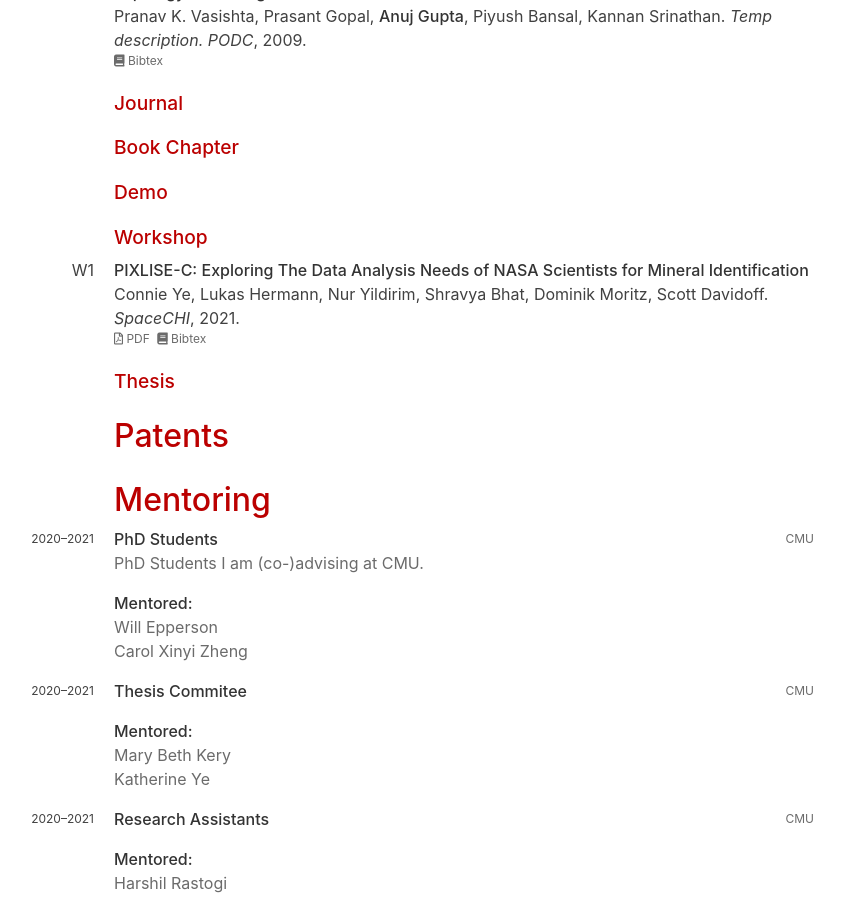
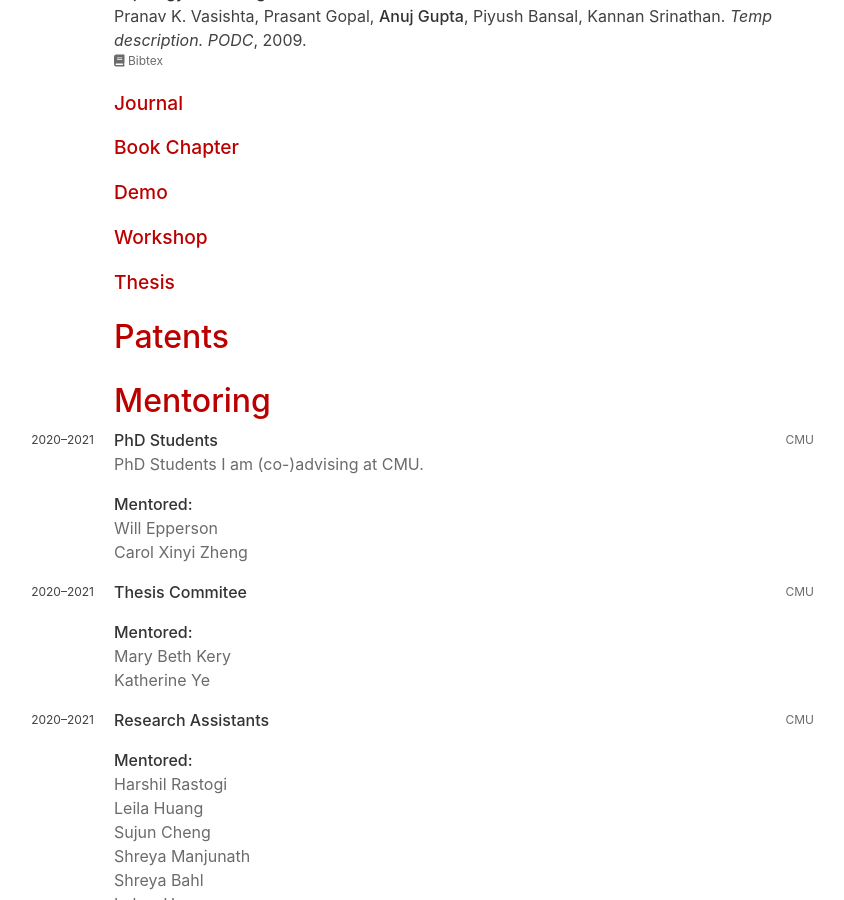
Before and after one commit to domoritz/domoritz.github.io, a Jekyll site: the page built from cv.html, in a window 1280 px wide and 900 px high, scrolled down 1877 px. Shown: the whole window, without its empty margins (226-1070 px from the left). Built offline with Jekyll 4.4.1, drawn with Linux system fonts in a browser that asks for light colours.

```diff
--- a/_publications/2021-pixelise-c.html
+++ b/_publications/2021-pixelise-c.html
@@ -1,4 +1,4 @@
----
+<!-- ---
 layout: publication
 year: 2021
 pdf: https://arxiv.org/pdf/2103.16060.pdf
@@ -18,4 +18,4 @@
 venue: SpaceCHI
 ---
 
-NASA JPL scientists working on the micro x-ray fluorescence (microXRF) spectroscopy data collected from Mars surface perform data analysis to look for signs of past microbial life on Mars. Their data analysis workflow mainly involves identifying mineral compounds through the element abundance in spatially distributed data points. Working with the NASA JPL team, we identified pain points and needs to further develop their existing data visualization and analysis tool. Specifically, the team desired improvements for the process of creating and interpreting mineral composition groups. To address this problem, we developed an interactive tool that enables scientists to (1) cluster the data using either manual lasso-tool selection or through various machine learning clustering algorithms, and (2) compare the clusters and individual data points to make informed decisions about mineral compositions. Our preliminary tool supports a hybrid data analysis workflow where the user can manually refine the machine-generated clusters.
+NASA JPL scientists working on the micro x-ray fluorescence (microXRF) spectroscopy data collected from Mars surface perform data analysis to look for signs of past microbial life on Mars. Their data analysis workflow mainly involves identifying mineral compounds through the element abundance in spatially distributed data points. Working with the NASA JPL team, we identified pain points and needs to further develop their existing data visualization and analysis tool. Specifically, the team desired improvements for the process of creating and interpreting mineral composition groups. To address this problem, we developed an interactive tool that enables scientists to (1) cluster the data using either manual lasso-tool selection or through various machine learning clustering algorithms, and (2) compare the clusters and individual data points to make informed decisions about mineral compositions. Our preliminary tool supports a hybrid data analysis workflow where the user can manually refine the machine-generated clusters. -->
```
